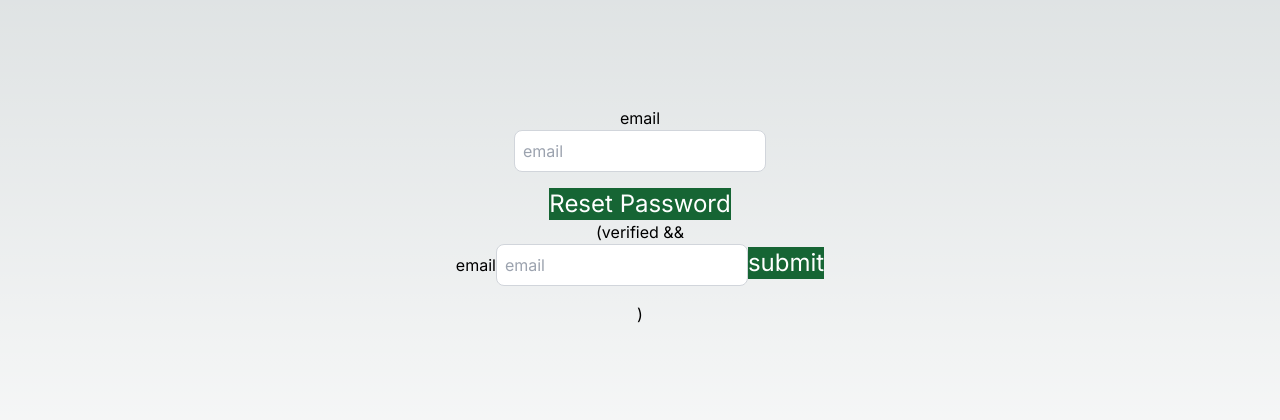
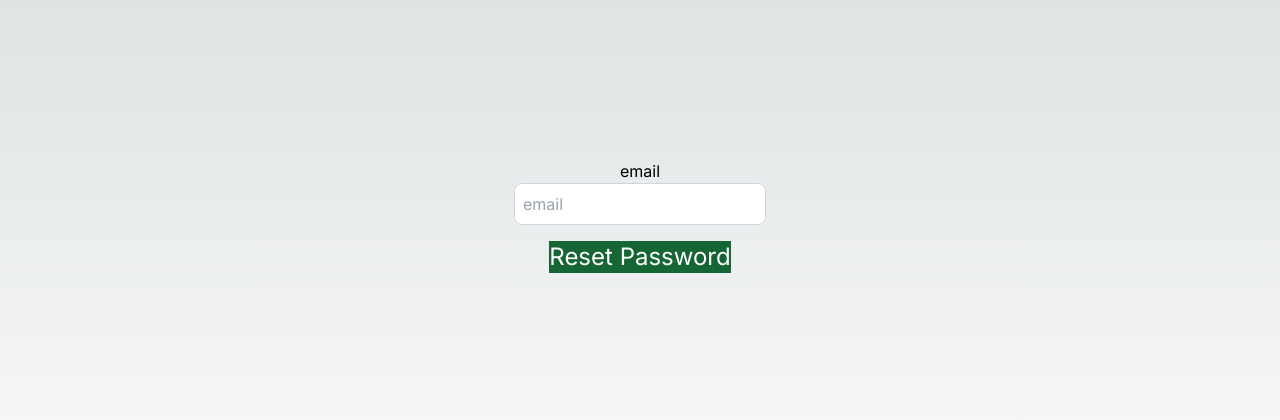
Before and after one commit to vijaykanwal90/nextjsAuthApp, a Next.js app: page /forgotpassword in a window 1280 px wide. Shown: the part 184-604 px from the top of the page. Built offline with nearby package versions, Linux system fonts and the light colour scheme.

Commit message:
forgot password almost done

```diff
--- /dev/null
+++ b/src/app/api/users/resetpassword/route.ts
@@ -0,0 +1,19 @@
+import {connect} from "@/dbConfig/dbConfig"
+import { NextRequest,NextResponse } from "next/server";
+import User from "@/models/userModel"
+
+
+
+
+export async function PATCH(request:NextRequest){
+    try {
+
+        const reqBody = await request.json();
+        const {newPassword} = reqBody;
+        const {token } = reqBody;
+        const user = await User.findOne({verifyToken: token})
+    } catch (error:any) {
+        console.log("unable to update the password")
+
+    }
+}
--- a/src/app/forgotpassword/page.tsx
+++ b/src/app/forgotpassword/page.tsx
@@ -4,20 +4,31 @@ import React from "react";
 import { useRouter } from "next/navigation";
 require('dotenv').config()
 import Link from "next/link";
+import { NextResponse } from "next/server";
 
 export default function forgotPassword() {
     const router = useRouter();
     const [user, setUser] = React.useState({ email: "" });
-    const [newUser, setNewUser] = React.useState({ newEmail: "" });
 
-    const [verified,setVerified] = React.useState(false)
+    // const [verified,setVerified] = React.useState(false)
 
     const forgot = async () => {
 
 
         try {
-          await axios.post('/api/users/forgotpassword',user);
-          setVerified(true);
+         const response =  await axios.post('/api/users/forgotpassword',user);
+            // setToken(response.data.token);
+            // console.log(setToken)
+            const token = response.data.token
+        //   setVerified(true);
+        // router.push({
+        //     pathname: '/resetpassword',
+        //     query: { token: token },
+        //   });
+
+   router.push('/resetpassword',{token})
+        //   console.log(data.token)
+
           console.log("data sent")
         } catch (error:any) {
             console.log(error.message)
@@ -26,9 +37,7 @@ export default function forgotPassword() {
         }
 
     }
-    const newPassword = async()=>{
 
-    }
     return (
 
         <div className="flex flex-col items-center justify-center min-h-screen py-2">
@@ -46,22 +55,7 @@ export default function forgotPassword() {
 
             <button className="bg-green-800  text-2xl text-white" onClick={forgot}>Reset Password</button>
 
-            (verified && {
-                <div>
-                    <label htmlFor="email">email</label>
-                  <input
-                      className="p-2 border border-gray-300 rounded-lg mb-4 focus:outline-none focus:border-gray-600 text-black"
-                      id="newEmail"
-                      type="text"
-                      value={newUser.newEmail}
-                      onChange={(e) => setNewUser({ ... newUser, newEmail: e.target.value })}
-                      placeholder="email"
-                  />
-            <button className="bg-green-800  text-2xl text-white" onClick={forgot}>submit</button>
 
-                </div>
-
-            })
         </div>
     )
 }
--- /dev/null
+++ b/src/app/resetpassword/page.tsx
@@ -0,0 +1,42 @@
+"use client";
+import axios from "axios";
+import React from "react";
+import { useRouter } from "next/navigation";
+require('dotenv').config()
+import Link from "next/link";
+
+export default function ResetPassword(){
+    const [password, setPassword] = React.useState({ newPassword: "" });
+    const [token , setToken] = React.useState("");
+
+
+
+    const newPassword = async()=>{
+        try {
+            const token = NextResponse.data.token;
+             await axios.patch('/api/users/resetpassword',password,token)
+        } catch (error:any) {
+            console.log(error.message)
+            console.log("unable to update new password")
+
+        }
+    }
+
+
+
+    return (
+        <div>
+                    <label htmlFor="email">email</label>
+                  <input
+                      className="p-2 border border-gray-300 rounded-lg mb-4 focus:outline-none focus:border-gray-600 text-black"
+                      id="newEmail"
+                      type="text"
+                      value={password.newPassword}
+                      onChange={(e) => setPassword({ ... password, newPassword: e.target.value })}
+                      placeholder="email"
+                  />
+            <button className="bg-green-800  text-2xl text-white" onClick={newPassword}>submit</button>
+
+                </div>
+    )
+}
```
Also changed, not shown: src/app/api/users/forgotpassword/route.ts (line endings or trailing spaces).
